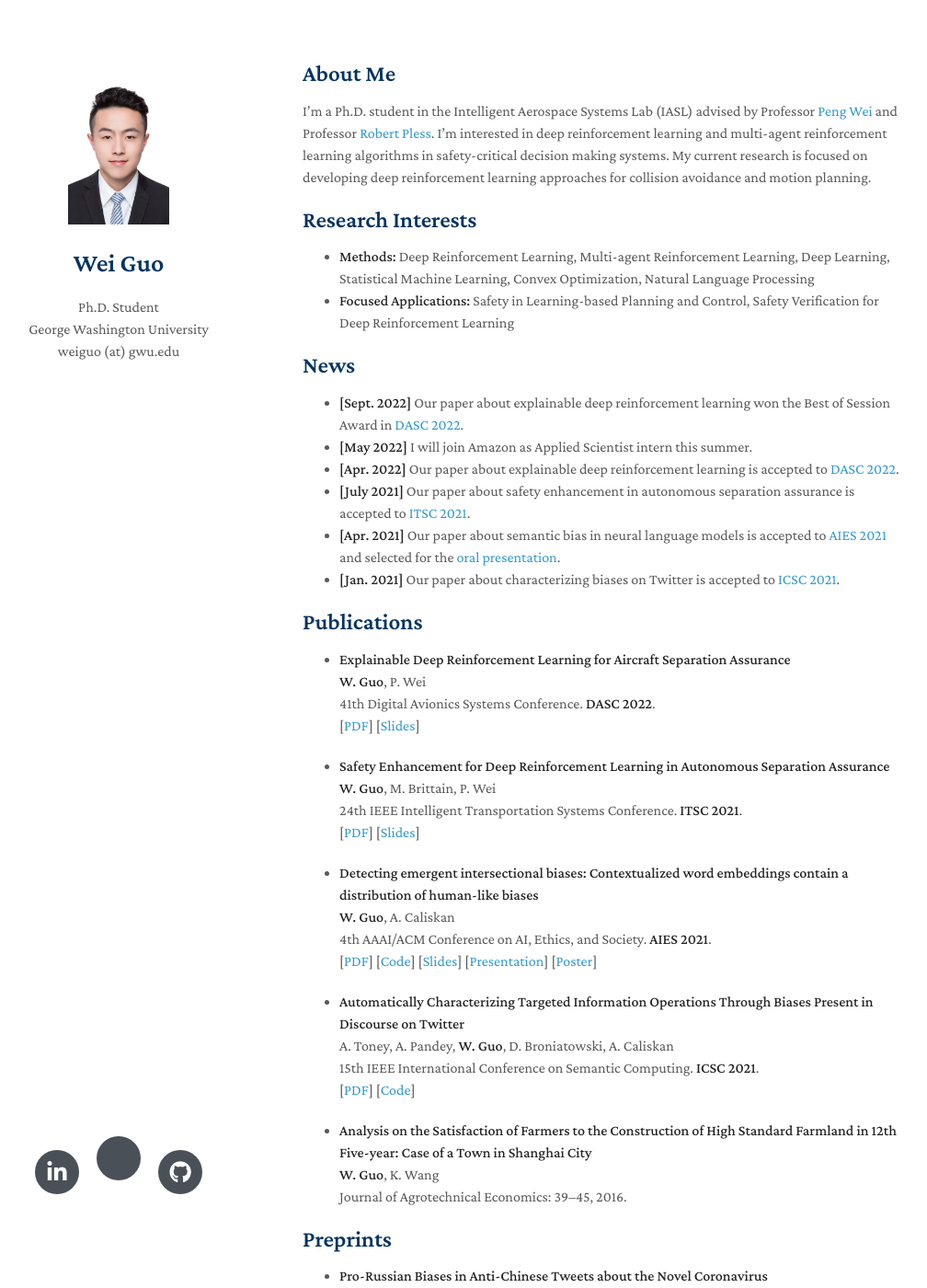
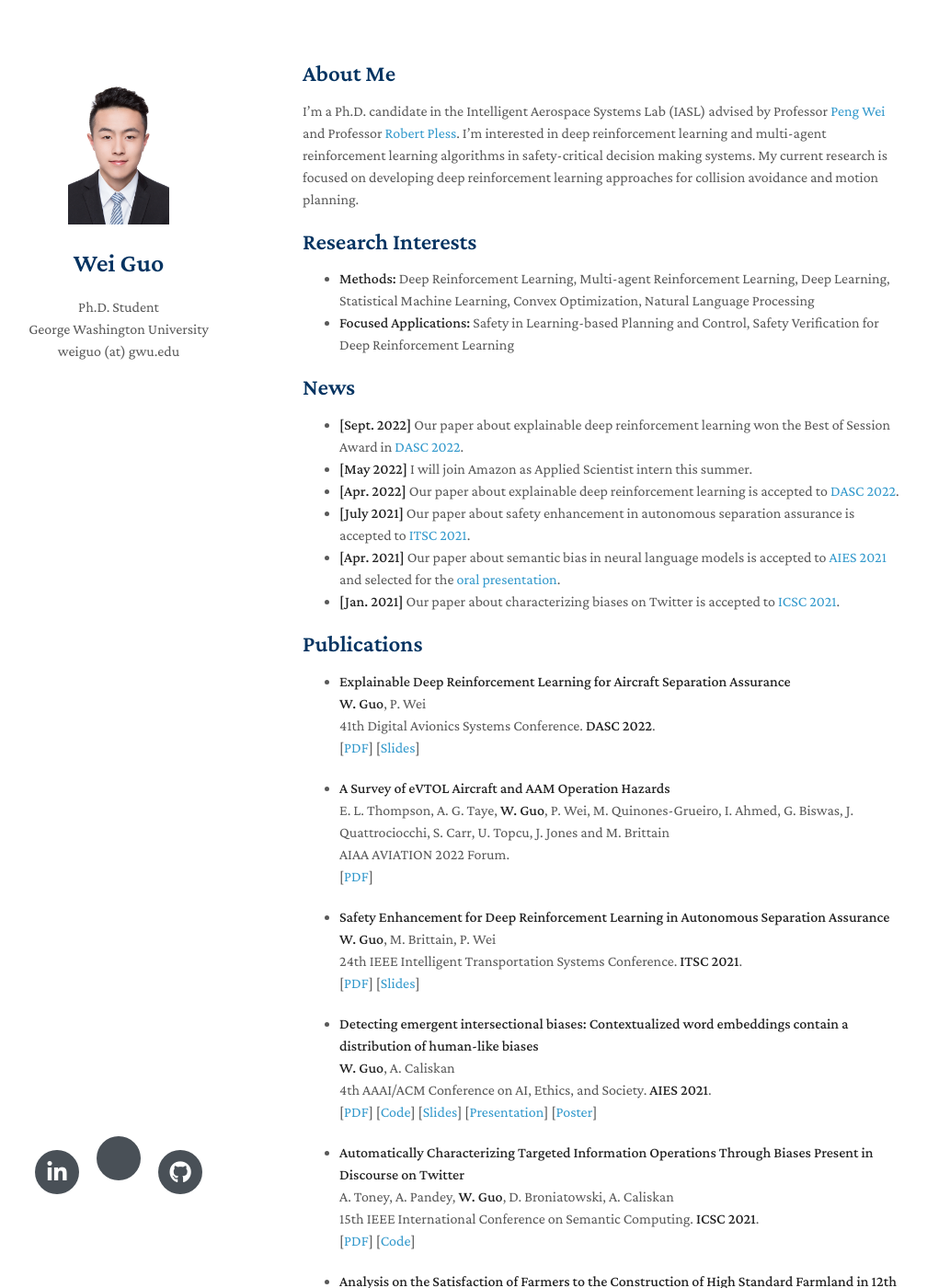
Before and after one commit to weiguowilliam/weiguowilliam.github.io, a Jekyll site: the page built from index.md, in a window 1280 px wide and 1400 px high. Shown: the whole window at 92% size, without its empty margins (141-1149 px from the left). Built offline with Jekyll 4.4.1, drawn with Linux system fonts in a browser that asks for light colours; nearby versions of some CDN libraries; a style sheet for code colours, icons or effects is not loaded; our own code applies the rules of GitHub Pages for plain Markdown files.

Commit message:
Update index.md

```diff
--- a/index.md
+++ b/index.md
@@ -5,7 +5,7 @@ layout: homepage
 ## About Me
 
 
-I'm a Ph.D. student in the Intelligent Aerospace Systems Lab (IASL) advised by Professor [Peng Wei](https://web.seas.gwu.edu/pwei/) and Professor [Robert Pless](https://www2.seas.gwu.edu/~pless/). I’m interested in deep reinforcement learning and multi-agent reinforcement learning algorithms in safety-critical decision making systems. My current research is focused on developing deep reinforcement learning approaches for collision avoidance and motion planning.
+I'm a Ph.D. candidate in the Intelligent Aerospace Systems Lab (IASL) advised by Professor [Peng Wei](https://web.seas.gwu.edu/pwei/) and Professor [Robert Pless](https://www2.seas.gwu.edu/~pless/). I’m interested in deep reinforcement learning and multi-agent reinforcement learning algorithms in safety-critical decision making systems. My current research is focused on developing deep reinforcement learning approaches for collision avoidance and motion planning.
 
 ## Research Interests
 
@@ -30,6 +30,14 @@ I'm a Ph.D. student in the Intelligent Aerospace Systems Lab (IASL) advised by P
   41th Digital Avionics Systems Conference. **DASC 2022**.
   <br>
   [[PDF](https://cpb-us-w2.wpmucdn.com/web.seas.gwu.edu/dist/9/15/files/2022/05/DASC22_Wei.pdf)] [[Slides](https://www.slideshare.net/WeiGuo66/explainable-deep-reinforcement-learning-for-aircraft-separation-assurance)]
+
+ - **A Survey of eVTOL Aircraft and AAM Operation Hazards**
+  <br>
+  E. L. Thompson, A. G. Taye, **W. Guo**, P. Wei, M. Quinones-Grueiro, I. Ahmed, G. Biswas, J. Quattrociocchi, S. Carr, U. Topcu, J. Jones and M. Brittain
+  <br>
+  AIAA AVIATION 2022 Forum.
+  <br>
+  [[PDF](https://cpb-us-w2.wpmucdn.com/web.seas.gwu.edu/dist/9/15/files/2022/05/aviation22_UAMhazard_Ellis.pdf)]
 
 - **Safety Enhancement for Deep Reinforcement Learning in Autonomous Separation Assurance**
   <br>
```
